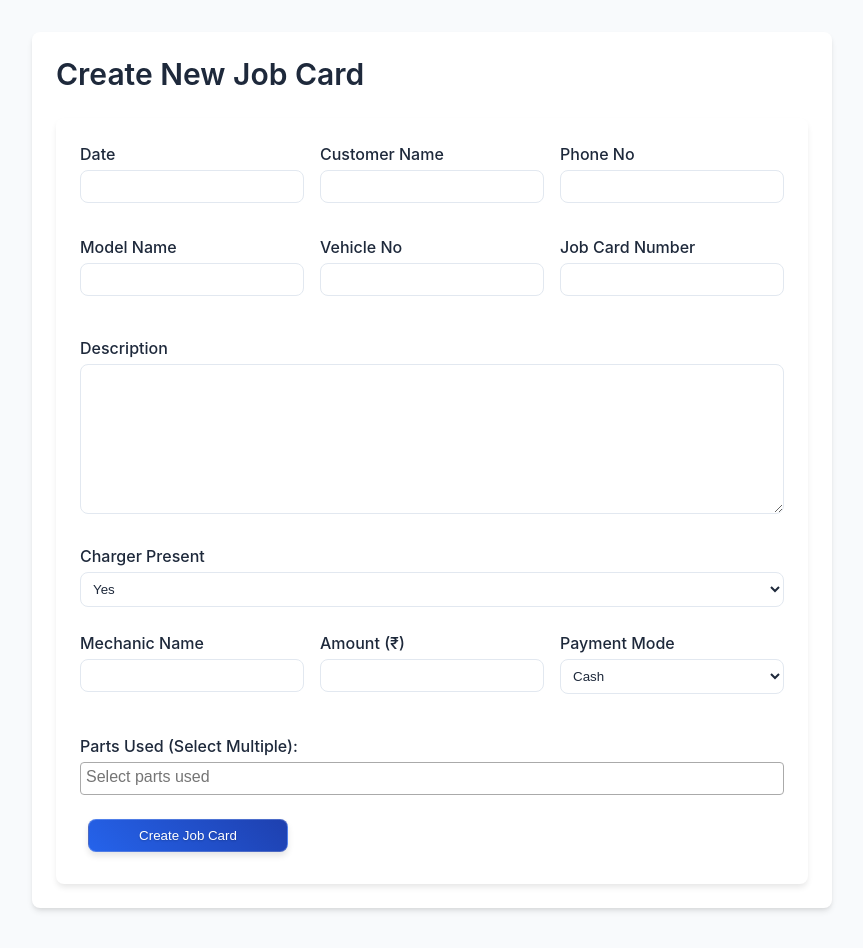
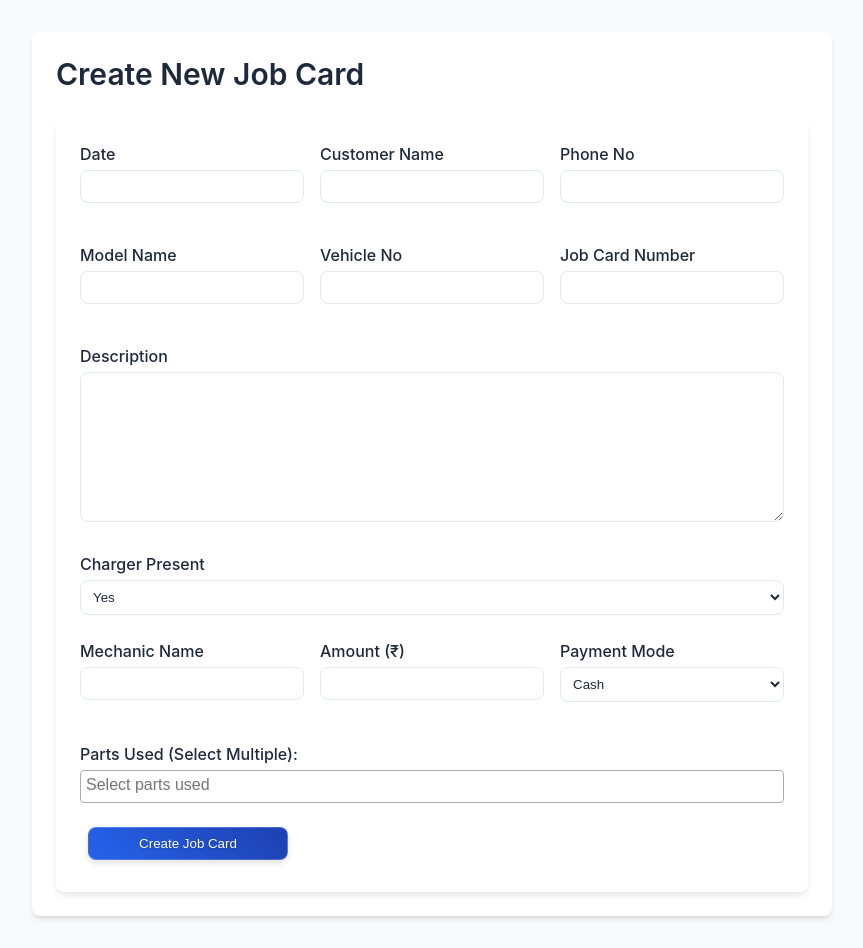
Before and after one commit to mayankbafna04/jobcard, a Flask app: page /job_card in a window 1280 px wide. Shown: the whole page, without its empty margins (208-1071 px from the left). Before the commit the page ends 911 px from the top, so only its background shows below. Run offline with Flask 3, Linux system fonts and the light colour scheme; some libraries are stand-ins or nearby versions.

Commit message:
working.

```diff
--- a/templates/index.html
+++ b/templates/index.html
@@ -4,15 +4,16 @@
     <meta charset="UTF-8">
     <meta name="viewport" content="width=device-width, initial-scale=1.0">
     <title>Job Card Management</title>
+
+    <!-- External Stylesheets -->
     <link rel="stylesheet" href="{{ url_for('static', filename='style.css') }}">
-    <!-- Add jQuery UI for Datepicker -->
     <link rel="stylesheet" href="https://code.jquery.com/ui/1.12.1/themes/base/jquery-ui.css">
-    <script src="https://code.jquery.com/jquery-3.6.0.min.js"></script>
-    <script src="https://code.jquery.com/ui/1.12.1/jquery-ui.min.js"></script>
     <link rel="stylesheet" href="https://cdnjs.cloudflare.com/ajax/libs/select2/4.0.13/css/select2.min.css" />
 </head>
+
 <body class="min-h-screen bg-gray-100">
     <div class="card">
+        <!-- Flash Messages Section -->
         {% with messages = get_flashed_messages(with_categories=true) %}
             {% if messages %}
                 {% for category, message in messages %}
@@ -22,11 +23,13 @@
                 {% endfor %}
             {% endif %}
         {% endwith %}
+
+        <!-- Main Form Section -->
         <h2 class="text-xl font-semibold mb-4">Create New Job Card</h2>
 
         <form method="POST" class="form-container">
+            <!-- Customer Information Section -->
             <div class="grid grid-cols-3 gap-4">
-            <!-- Date, Customer Name, and Phone No -->
                 <div class="form-group">
                     <label for="date" class="form-label">Date</label>
                     <input type="text" id="date" name="date" class="form-control" required>
@@ -39,8 +42,10 @@
                     <label for="phoneNo" class="form-label">Phone No</label>
                     <input type="text" id="phoneNo" name="phoneNo" class="form-control" required>
                 </div>
+            </div>
 
-            <!-- Model Name, Vehicle No, Job Card Number -->
+            <!-- Vehicle Information Section -->
+            <div class="grid grid-cols-3 gap-4 mt-4">
                 <div class="form-group">
                     <label for="modelName" class="form-label">Model Name</label>
                     <input type="text" id="modelName" name="modelName" class="form-control" required>
@@ -55,13 +60,13 @@
                 </div>
             </div>
 
-        <!-- Description -->
+            <!-- Description Section -->
             <div class="form-group mt-4">
                 <label for="description" class="form-label">Description</label>
                 <textarea id="description" name="description" class="form-control" required></textarea>
             </div>
 
-        <!-- Charger Present -->
+            <!-- Charger Information Section -->
             <div class="form-group mt-4">
                 <label for="chargerPresent" class="form-label">Charger Present</label>
                 <select id="chargerPresent" name="chargerPresent" class="form-control" required>
@@ -70,7 +75,7 @@
                 </select>
             </div>
 
-        <!-- Mechanic Name, Amount, Mode of Payment -->
+            <!-- Payment Information Section -->
             <div class="grid grid-cols-3 gap-4 mt-4">
                 <div class="form-group">
                     <label for="mechanicName" class="form-label">Mechanic Name</label>
@@ -90,7 +95,7 @@
                 </div>
             </div>
 
-        <!-- Parts Used -->
+            <!-- Parts Used Section -->
             <div class="form-group mt-4">
                 <label for="partsUsed" class="form-label">Parts Used (Select Multiple):</label>
                 <select id="partsUsed" name="partsUsed" class="form-control" multiple required>
@@ -107,19 +112,28 @@
                 </select>
             </div>
 
+            <!-- Submit Button -->
             <div class="mt-6">
                 <button type="submit" class="btn btn-primary w-full">Create Job Card</button>
             </div>
         </form>
     </div>
+
+    <!-- External Scripts -->
+    <script src="https://code.jquery.com/jquery-3.6.0.min.js"></script>
+    <script src="https://code.jquery.com/ui/1.12.1/jquery-ui.min.js"></script>
     <script src="https://cdnjs.cloudflare.com/ajax/libs/select2/4.0.13/js/select2.min.js"></script>
+
+    <!-- Custom Scripts -->
     <script>
         $(document).ready(function () {
+            // Initialize Select2 for parts selection
             $('#partsUsed').select2({
                 placeholder: 'Select parts used',
                 allowClear: true
             });
 
+            // Initialize Datepicker
             $("#date").datepicker({
                 dateFormat: 'dd-mm-yy',
                 changeMonth: true,
```
Also changed, not shown: instance/app.db. Lines whose indentation alone changed are shown as unchanged.
